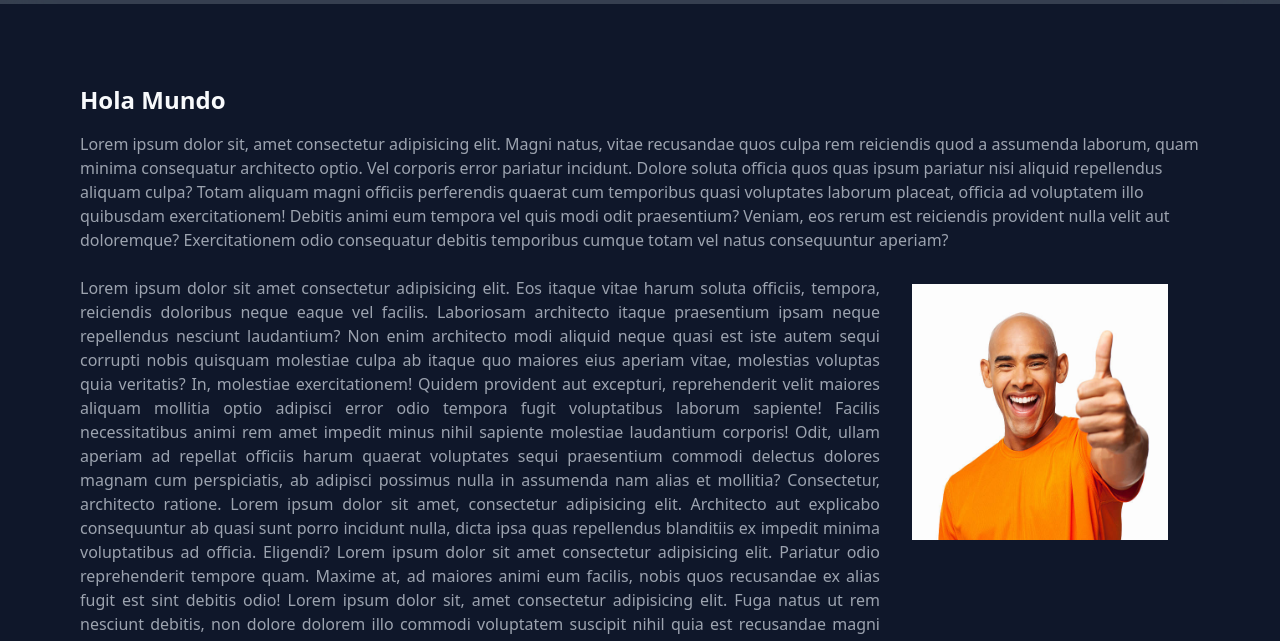
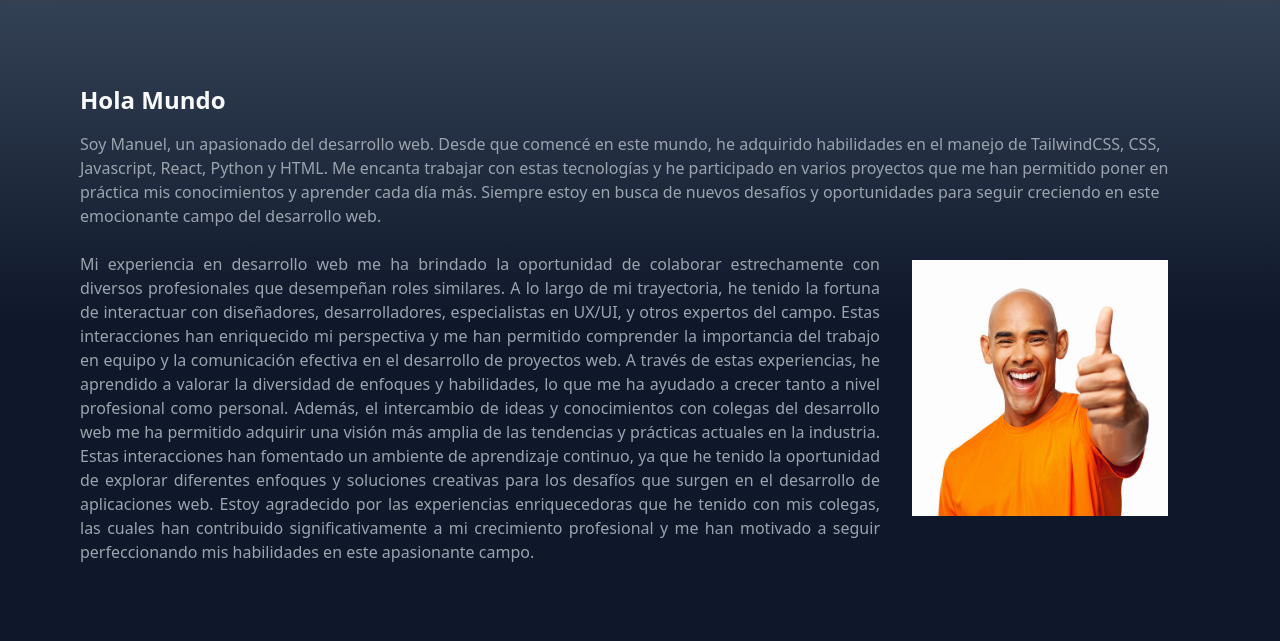
Before and after one commit to MankX58/Portfolio-v1, a website: page src/index.html in a window 1280 px wide. Shown: the part 76-717 px from the top of the page. Drawn offline with Linux system fonts and the light colour scheme; files whose address does not match are found by name.

Commit message:
Another commit

```diff
--- a/src/css/config.css
+++ b/src/css/config.css
@@ -11,7 +11,7 @@
 
     .btn {
         @apply
-        w-32 h-10 bg-black bg-opacity-15 relative rounded-[15px] border-black border-[1px]  mb-[5rem]
+        w-32 h-10 bg-slate-500 bg-opacity-15 relative rounded-[15px] border-black border-[1px]  mb-[5rem]
     }
 }
 
--- a/src/index.html
+++ b/src/index.html
@@ -30,56 +30,41 @@
       <h1 class="text-black text-4xl font-bold text-center z-10">Hola Mundo</h1>
     </header>
 
-    <article class="w-full relative h-auto bg-slate-900 p-[5rem]">
+    <article
+      class="w-full relative h-auto bg-gradient-to-b from-slate-700 via-slate-900 to-slate-900 p-[5rem]"
+    >
       <h1 class="text-slate-50 font-semibold text-2xl pb-[1rem]">Hola Mundo</h1>
       <p class="text-gray-400 mb-[1.5rem] max-w[70rem]">
-        Lorem ipsum dolor sit, amet consectetur adipisicing elit. Magni natus,
-        vitae recusandae quos culpa rem reiciendis quod a assumenda laborum,
-        quam minima consequatur architecto optio. Vel corporis error pariatur
-        incidunt. Dolore soluta officia quos quas ipsum pariatur nisi aliquid
-        repellendus aliquam culpa? Totam aliquam magni officiis perferendis
-        quaerat cum temporibus quasi voluptates laborum placeat, officia ad
-        voluptatem illo quibusdam exercitationem! Debitis animi eum tempora vel
-        quis modi odit praesentium? Veniam, eos rerum est reiciendis provident
-        nulla velit aut doloremque? Exercitationem odio consequatur debitis
-        temporibus cumque totam vel natus consequuntur aperiam?
+        Soy Manuel, un apasionado del desarrollo web. Desde que comencé en este
+        mundo, he adquirido habilidades en el manejo de TailwindCSS, CSS,
+        Javascript, React, Python y HTML. Me encanta trabajar con estas
+        tecnologías y he participado en varios proyectos que me han permitido
+        poner en práctica mis conocimientos y aprender cada día más. Siempre
+        estoy en busca de nuevos desafíos y oportunidades para seguir creciendo
+        en este emocionante campo del desarrollo web.
       </p>
       <div class="flex gap-8 flex-wrap">
         <p class="text-gray-400 text-justify max-w-[50rem]">
-          Lorem ipsum dolor sit amet consectetur adipisicing elit. Eos itaque
-          vitae harum soluta officiis, tempora, reiciendis doloribus neque eaque
-          vel facilis. Laboriosam architecto itaque praesentium ipsam neque
-          repellendus nesciunt laudantium? Non enim architecto modi aliquid
-          neque quasi est iste autem sequi corrupti nobis quisquam molestiae
-          culpa ab itaque quo maiores eius aperiam vitae, molestias voluptas
-          quia veritatis? In, molestiae exercitationem! Quidem provident aut
-          excepturi, reprehenderit velit maiores aliquam mollitia optio adipisci
-          error odio tempora fugit voluptatibus laborum sapiente! Facilis
-          necessitatibus animi rem amet impedit minus nihil sapiente molestiae
-          laudantium corporis! Odit, ullam aperiam ad repellat officiis harum
-          quaerat voluptates sequi praesentium commodi delectus dolores magnam
-          cum perspiciatis, ab adipisci possimus nulla in assumenda nam alias et
-          mollitia? Consectetur, architecto ratione. Lorem ipsum dolor sit amet,
-          consectetur adipisicing elit. Architecto aut explicabo consequuntur ab
-          quasi sunt porro incidunt nulla, dicta ipsa quas repellendus
-          blanditiis ex impedit minima voluptatibus ad officia. Eligendi? Lorem
-          ipsum dolor sit amet consectetur adipisicing elit. Pariatur odio
-          reprehenderit tempore quam. Maxime at, ad maiores animi eum facilis,
-          nobis quos recusandae ex alias fugit est sint debitis odio! Lorem
-          ipsum dolor sit, amet consectetur adipisicing elit. Fuga natus ut rem
-          nesciunt debitis, non dolore dolorem illo commodi voluptatem suscipit
-          nihil quia est recusandae magni aperiam iure aliquid et? Aliquam modi
-          delectus sit similique tempore sed perferendis eius, mollitia ex natus
-          aliquid sapiente aperiam aspernatur perspiciatis autem. Quae commodi
-          temporibus ipsam, laborum amet corrupti expedita iste ipsum eius
-          perspiciatis. Veniam eum doloremque vitae possimus atque sequi
-          incidunt officiis cupiditate, voluptatum delectus vel, reprehenderit
-          culpa nam quis accusamus. Neque quam cumque consectetur quibusdam
-          aspernatur. Beatae officia tempore voluptates esse autem! Lorem ipsum
-          dolor sit amet consectetur adipisicing elit. Dolor quidem modi
-          assumenda doloribus dolore vitae praesentium. Ad ratione voluptate,
-          sint suscipit laudantium officiis omnis dolorum minus accusamus,
-          facere voluptas animi.
+          Mi experiencia en desarrollo web me ha brindado la oportunidad de
+          colaborar estrechamente con diversos profesionales que desempeñan
+          roles similares. A lo largo de mi trayectoria, he tenido la fortuna de
+          interactuar con diseñadores, desarrolladores, especialistas en UX/UI,
+          y otros expertos del campo. Estas interacciones han enriquecido mi
+          perspectiva y me han permitido comprender la importancia del trabajo
+          en equipo y la comunicación efectiva en el desarrollo de proyectos
+          web. A través de estas experiencias, he aprendido a valorar la
+          diversidad de enfoques y habilidades, lo que me ha ayudado a crecer
+          tanto a nivel profesional como personal. Además, el intercambio de
+          ideas y conocimientos con colegas del desarrollo web me ha permitido
+          adquirir una visión más amplia de las tendencias y prácticas actuales
+          en la industria. Estas interacciones han fomentado un ambiente de
+          aprendizaje continuo, ya que he tenido la oportunidad de explorar
+          diferentes enfoques y soluciones creativas para los desafíos que
+          surgen en el desarrollo de aplicaciones web. Estoy agradecido por las
+          experiencias enriquecedoras que he tenido con mis colegas, las cuales
+          han contribuido significativamente a mi crecimiento profesional y me
+          han motivado a seguir perfeccionando mis habilidades en este
+          apasionante campo.
         </p>
         <img
           src="/Proyecto 1/img/morochito.jpg"
@@ -88,6 +73,7 @@
         />
       </div>
     </article>
+    <section class="bg-gradient-to-b from-slate-900 via-gray-900 to-gray-900">
       <div class="flex text-center items-center justify-center">
         <h1
           class="text-black text-center font-bold relative text-xl top-[2.2rem]"
@@ -101,14 +87,18 @@
       >
         <section class="card">
           <div>
-          <img class="w-full" src="/Proyecto 1/img/landscape 1.webp" alt="#" />
+            <img
+              class="w-full"
+              src="/Proyecto 1/img/landscape 1.webp"
+              alt="#"
+            />
             <div class="p-4 items-center justify-center object-center">
               <h1 class="font-semibold text-2xl">Hola</h1>
               <p class="text-justify mb-4">
                 Lorem ipsum dolor sit, amet consectetur adipisicing elit.
                 Inventore sint, rerum recusandae nulla officiis et tenetur sit,
-              dolorem amet officia neque fugit pariatur odit tempora consequatur
-              molestias odio? Ea, ullam!
+                dolorem amet officia neque fugit pariatur odit tempora
+                consequatur molestias odio? Ea, ullam!
               </p>
 
               <div class="text-center">
@@ -124,11 +114,11 @@
           <div class="p-4">
             <h1 class="font-semibold text-2xl">Cato Skate</h1>
             <p class="text-justify mb-4">
-            Los gatos son conocidos por su agilidad y destreza, por lo que no es
-            de extrañar que la imagen de un gato en un skate resulte tan
-            llamativa. Imagina a un gato deslizándose con gracia sobre un skate,
-            mostrando su equilibrio natural y su habilidad para moverse con
-            elegancia. Su agilidad felina se combina con la diversión y la
+              Los gatos son conocidos por su agilidad y destreza, por lo que no
+              es de extrañar que la imagen de un gato en un skate resulte tan
+              llamativa. Imagina a un gato deslizándose con gracia sobre un
+              skate, mostrando su equilibrio natural y su habilidad para moverse
+              con elegancia. Su agilidad felina se combina con la diversión y la
               libertad que representa el skate, creando una imagen única y llena
               de energía. Sin duda, sería un espectáculo adorable y fascinante,
               que reflejaría la naturaleza curiosa y activa de los gatos.
@@ -146,13 +136,22 @@
         <!-- Organizar posición (Buscar manera de mejorar el scroll) -->
       </main>
       <div class="right-[90rem] top-[74rem] pb-14">
-      <button id="slideRight" type="button" class="btn absolute left-[87%]">
+        <button
+          id="slideRight"
+          type="button"
+          class="btn absolute left-[87%] border-slate-500 shadow-sm shadow-slate-400 text-slate-300 hover:scale-110 transition"
+        >
           DERECHA
         </button>
-      <button id="slideLeft" type="button" class="btn absolute left-[2rem]">
+        <button
+          id="slideLeft"
+          type="button"
+          class="btn absolute left-[2rem] border-slate-500 shadow-sm shadow-slate-400 text-slate-300 hover:scale-110 transition"
+        >
           IZQUIERDA
         </button>
       </div>
+    </section>
     <script src="./main.js"></script>
   </body>
 </html>
```
Also changed, not shown: README.md, src/css/style.css. Lines whose indentation alone changed are shown as unchanged.
